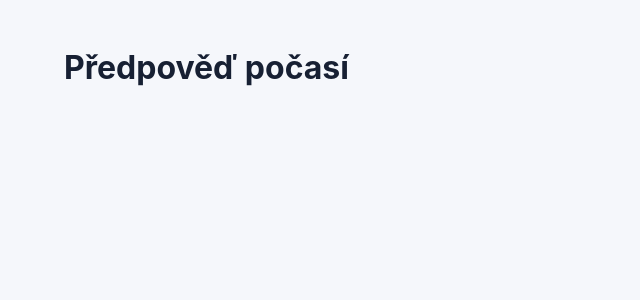
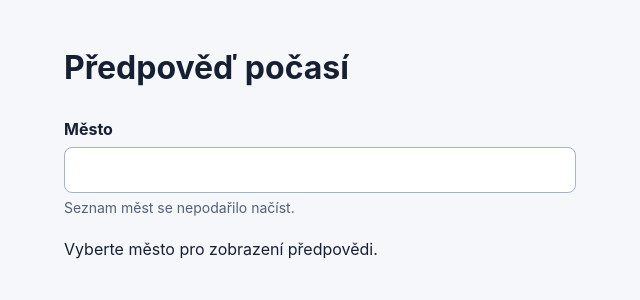
Before and after one commit to vklimov-web-dev/weather-app-assignment, a React (Vite) app: page / in a window 1280 px wide. Shown: the top 300 px of the page, without its empty margins (0-640 px from the left). Built offline with nearby package versions, Linux system fonts and the light colour scheme; no server answers.

Commit message:
feat(search): add city autocomplete

```diff
--- a/src/App.tsx
+++ b/src/App.tsx
@@ -1,7 +1,23 @@
+import { useState } from 'react'
+
+import { CityAutocomplete } from './features/city-search/CityAutocomplete'
+import type { City } from './features/city-search/cityCatalog'
+import { formatCityLabel } from './features/city-search/citySearch'
+
 export function App() {
+  const [selectedCity, setSelectedCity] = useState<City | null>(null)
+
   return (
     <main>
       <h1>Předpověď počasí</h1>
+
+      <CityAutocomplete onCityChange={setSelectedCity} />
+
+      <p>
+        {selectedCity
+          ? `Vybrané město: ${formatCityLabel(selectedCity)}`
+          : 'Vyberte město pro zobrazení předpovědi.'}
+      </p>
     </main>
   )
 }
--- /dev/null
+++ b/src/features/city-search/CityAutocomplete.tsx
@@ -0,0 +1,155 @@
+import {
+  useMemo,
+  useState,
+  type ChangeEvent,
+  type FocusEvent,
+  type KeyboardEvent,
+} from 'react'
+
+import type { City } from './cityCatalog'
+import { CityOptions } from './CityOptions'
+import { CitySearchInput } from './CitySearchInput'
+import {
+  formatCityLabel,
+  searchCities,
+} from './citySearch'
+import { getNextActiveIndex } from './cityAutocompleteNavigation'
+import {
+  useCityCatalog,
+  type CityCatalogStatus,
+} from './useCityCatalog'
+
+type CityAutocompleteProps = Readonly<{
+  onCityChange: (city: City | null) => void
+}>
+
+// Two characters keep searches useful without scanning 200,000 records for
+// extremely broad one-character matches.
+const MIN_QUERY_LENGTH = 2
+
+type StatusMessageOptions = Readonly<{
+  catalogStatus: CityCatalogStatus
+  query: string
+  showNoResults: boolean
+}>
+
+const getStatusMessage = ({
+  catalogStatus,
+  query,
+  showNoResults,
+}: StatusMessageOptions): string => {
+  if (catalogStatus === 'loading') {
+    return 'Načítám seznam měst…'
+  }
+
+  if (catalogStatus === 'error') {
+    return 'Seznam měst se nepodařilo načíst.'
+  }
+
+  if (query.length > 0 && query.trim().length < MIN_QUERY_LENGTH) {
+    return `Zadejte alespoň ${MIN_QUERY_LENGTH} znaky.`
+  }
+
+  if (showNoResults) {
+    return 'Žádná odpovídající města.'
+  }
+
+  return ''
+}
+
+export function CityAutocomplete({
+  onCityChange,
+}: CityAutocompleteProps) {
+  const catalog = useCityCatalog()
+  const [query, setQuery] = useState('')
+  const [activeIndex, setActiveIndex] = useState(-1)
+  const [isOpen, setIsOpen] = useState(false)
+
+  const canSearch =
+    catalog.status === 'ready' && query.trim().length >= MIN_QUERY_LENGTH
+
+  const results = useMemo(
+    () => (canSearch ? searchCities(catalog.index, query) : []),
+    [canSearch, catalog, query],
+  )
+
+  const isListVisible = isOpen && results.length > 0
+  const activeCity = activeIndex >= 0 ? results[activeIndex] : undefined
+
+  const selectCity = (city: City) => {
+    setQuery(formatCityLabel(city))
+    setActiveIndex(-1)
+    setIsOpen(false)
+    onCityChange(city)
+  }
+
+  const handleQueryChange = (event: ChangeEvent<HTMLInputElement>) => {
+    setQuery(event.target.value)
+    setActiveIndex(-1)
+    setIsOpen(true)
+    onCityChange(null)
+  }
+
+  const handleKeyDown = (event: KeyboardEvent<HTMLInputElement>) => {
+    if (event.key === 'ArrowDown' || event.key === 'ArrowUp') {
+      if (!isListVisible) {
+        return
+      }
+
+      event.preventDefault()
+      setActiveIndex((currentIndex) =>
+        getNextActiveIndex(
+          currentIndex,
+          results.length,
+          event.key === 'ArrowDown' ? 'next' : 'previous',
+        ),
+      )
+      return
+    }
+
+    if (event.key === 'Enter' && activeCity) {
+      event.preventDefault()
+      selectCity(activeCity)
+      return
+    }
+
+    if (event.key === 'Escape') {
+      setActiveIndex(-1)
+      setIsOpen(false)
+    }
+  }
+
+  const handleBlur = (event: FocusEvent<HTMLDivElement>) => {
+    if (!event.currentTarget.contains(event.relatedTarget)) {
+      setActiveIndex(-1)
+      setIsOpen(false)
+    }
+  }
+
+  const statusMessage = getStatusMessage({
+    catalogStatus: catalog.status,
+    query,
+    showNoResults: isOpen && canSearch && results.length === 0,
+  })
+
+  return (
+    <div className="city-search" onBlur={handleBlur}>
+      <CitySearchInput
+        value={query}
+        onChange={handleQueryChange}
+        onKeyDown={handleKeyDown}
+      />
+
+      {isListVisible ? (
+        <CityOptions
+          cities={results}
+          activeIndex={activeIndex}
+          onActiveIndexChange={setActiveIndex}
+          onSelect={selectCity}
+        />
+      ) : null}
+
+      <p className="city-search__status">{statusMessage}</p>
+    </div>
+  )
+}
--- /dev/null
+++ b/src/features/city-search/CityOptions.tsx
@@ -0,0 +1,41 @@
+import type { City } from './cityCatalog'
+import { formatCityLabel } from './citySearch'
+
+type CityOptionsProps = Readonly<{
+  cities: readonly City[]
+  activeIndex: number
+  onActiveIndexChange: (index: number) => void
+  onSelect: (city: City) => void
+}>
+
+export function CityOptions({
+  cities,
+  activeIndex,
+  onActiveIndexChange,
+  onSelect,
+}: CityOptionsProps) {
+  return (
+    <ul className="city-search__options">
+      {cities.map((city, index) => (
+        <li key={city.id}>
+          <button
+            className={
+              index === activeIndex
+                ? 'city-search__option city-search__option--active'
+                : 'city-search__option'
+            }
+            type="button"
+            onMouseEnter={() => onActiveIndexChange(index)}
+            onMouseDown={(event) => {
+              // Keep the input focused until the click selects a city.
+              event.preventDefault()
+            }}
+            onClick={() => onSelect(city)}
+          >
+            {formatCityLabel(city)}
+          </button>
+        </li>
+      ))}
+    </ul>
+  )
+}
--- /dev/null
+++ b/src/features/city-search/CitySearchInput.tsx
@@ -0,0 +1,29 @@
+import type { ChangeEventHandler, KeyboardEventHandler } from 'react'
+
+type CitySearchInputProps = Readonly<{
+  value: string
+  onChange: ChangeEventHandler<HTMLInputElement>
+  onKeyDown: KeyboardEventHandler<HTMLInputElement>
+}>
+
+export function CitySearchInput({
+  value,
+  onChange,
+  onKeyDown,
+}: CitySearchInputProps) {
+  return (
+    <>
+      <label className="city-search__label" htmlFor="city-search-input">
+        Město
+      </label>
+
+      <input
+        id="city-search-input"
+        className="city-search__input"
+        value={value}
+        onChange={onChange}
+        onKeyDown={onKeyDown}
+      />
+    </>
+  )
+}
--- /dev/null
+++ b/src/features/city-search/cityAutocompleteNavigation.ts
@@ -0,0 +1,22 @@
+type NavigationDirection = 'next' | 'previous'
+
+/**
+ * Wraps option navigation so users can move continuously through suggestions
+ * while keyboard focus stays in the search input.
+ */
+export const getNextActiveIndex = (
+  currentIndex: number,
+  resultCount: number,
+  direction: NavigationDirection,
+): number => {
+  if (resultCount <= 0) {
+    return -1
+  }
+
+  if (currentIndex < 0) {
+    return direction === 'next' ? 0 : resultCount - 1
+  }
+
+  const offset = direction === 'next' ? 1 : -1
+  return (currentIndex + offset + resultCount) % resultCount
+}
--- a/src/features/city-search/cityCatalog.ts
+++ b/src/features/city-search/cityCatalog.ts
@@ -29,13 +29,8 @@ const isCity = (value: unknown): value is City => {
   )
 }
 
-export async function loadCityCatalog(
-  signal?: AbortSignal,
-): Promise<readonly City[]> {
-  const response = await fetch(
-    `${import.meta.env.BASE_URL}data/city.list.json`,
-    { signal },
-  )
+export async function loadCityCatalog(): Promise<readonly City[]> {
+  const response = await fetch(`${import.meta.env.BASE_URL}data/city.list.json`)
 
   if (!response.ok) {
     throw new Error(`City catalog request failed with status ${response.status}`)
--- /dev/null
+++ b/src/features/city-search/useCityCatalog.ts
@@ -0,0 +1,30 @@
+import { useEffect, useState } from 'react'
+
+import { loadCityCatalog } from './cityCatalog'
+import {
+  createCitySearchIndex,
+  type CitySearchEntry,
+} from './citySearch'
+
+export type CityCatalogStatus = 'loading' | 'ready' | 'error'
+
+type CatalogState =
+  | Readonly<{ status: 'loading' }>
+  | Readonly<{ status: 'ready'; index: readonly CitySearchEntry[] }>
+  | Readonly<{ status: 'error' }>
+
+export function useCityCatalog(): CatalogState {
+  const [catalog, setCatalog] = useState<CatalogState>({ status: 'loading' })
+
+  useEffect(() => {
+    void loadCityCatalog()
+      .then((cities) => {
+        setCatalog({ status: 'ready', index: createCitySearchIndex(cities) })
+      })
+      .catch(() => {
+        setCatalog({ status: 'error' })
+      })
+  }, [])
+
+  return catalog
+}
--- a/src/main.tsx
+++ b/src/main.tsx
@@ -1,4 +1,3 @@
-import { StrictMode } from 'react'
 import { createRoot } from 'react-dom/client'
 
 import { App } from './App'
@@ -10,8 +9,4 @@ if (!root) {
   throw new Error('Root element was not found')
 }
 
-createRoot(root).render(
-  <StrictMode>
-    <App />
-  </StrictMode>,
-)
+createRoot(root).render(<App />)
--- a/src/styles.css
+++ b/src/styles.css
@@ -24,5 +24,72 @@ main {
 }
 
 h1 {
+  margin: 0 0 2rem;
+}
+
+.city-search {
+  position: relative;
+  max-width: 32rem;
+}
+
+.city-search__label {
+  display: block;
+  margin-bottom: 0.5rem;
+  font-weight: 650;
+}
+
+.city-search__input {
+  width: 100%;
+  border: 1px solid #a8b2c5;
+  border-radius: 0.5rem;
+  padding: 0.75rem 0.875rem;
+  color: inherit;
+  background: #fff;
+  font: inherit;
+}
+
+.city-search__input:focus {
+  border-color: #2666cf;
+  outline: 3px solid rgb(38 102 207 / 20%);
+}
+
+.city-search__options {
+  position: absolute;
+  z-index: 1;
+  top: calc(100% - 1.25rem);
+  right: 0;
+  left: 0;
+  max-height: 18rem;
   margin: 0;
+  padding: 0.25rem;
+  overflow-y: auto;
+  border: 1px solid #a8b2c5;
+  border-radius: 0.5rem;
+  background: #fff;
+  box-shadow: 0 0.75rem 2rem rgb(23 32 51 / 15%);
+  list-style: none;
 }
+
+.city-search__option {
+  width: 100%;
+  border: 0;
+  border-radius: 0.375rem;
+  padding: 0.625rem;
+  color: inherit;
+  background: transparent;
+  font: inherit;
+  text-align: left;
+  cursor: pointer;
+}
+
+.city-search__option--active,
+.city-search__option:hover {
+  background: #e8f0ff;
+}
+
+.city-search__status {
+  min-height: 1.5rem;
+  margin: 0.375rem 0 0;
+  color: #536078;
+  font-size: 0.875rem;
+}
```
Also changed, not shown: 2 other files (tests, documents, lock files or other folders).
